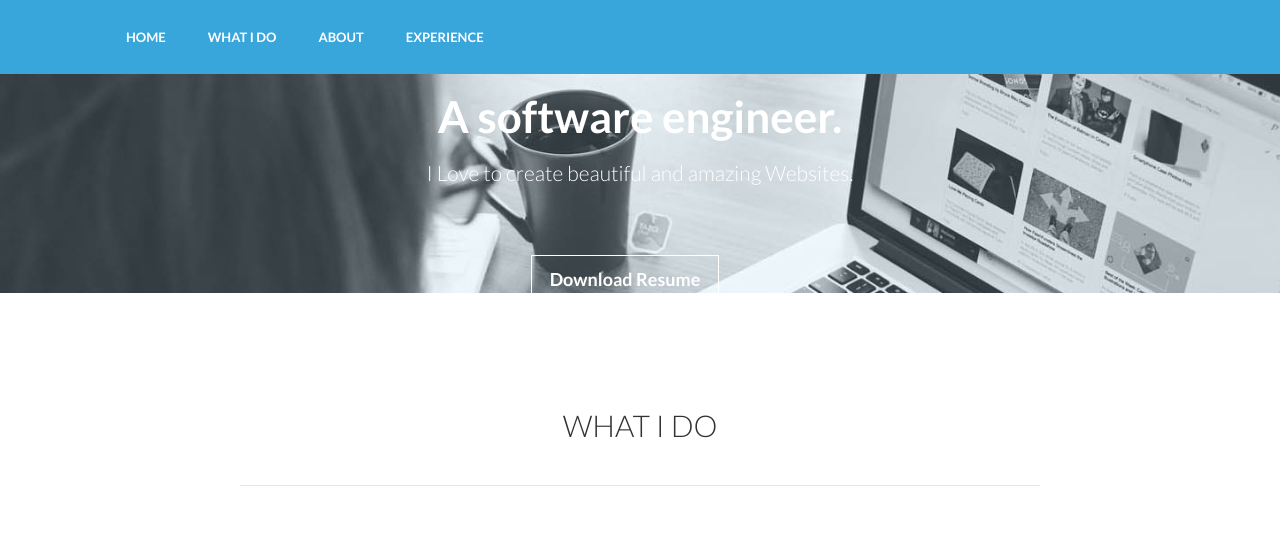
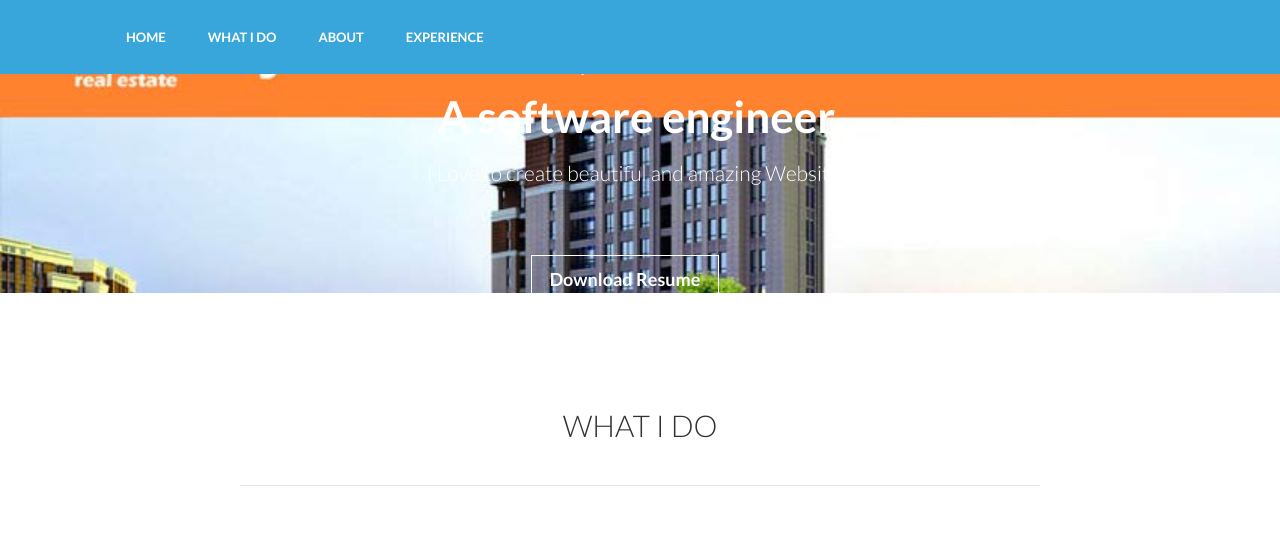
Before and after one commit to RuijiaX/RuijiaX.github.io, a plain HTML site: page index.html in a window 1280 px wide. Shown: the top 543 px of the page. Drawn offline with nearby package versions, Linux system fonts and the light colour scheme.

Commit message:
test home

```diff
--- a/css/style.css
+++ b/css/style.css
@@ -104,7 +104,7 @@ a:focus {
 #header .breadcrumb > li a { color: #ffffff }
 /* Home Style */
 #home {
-    background: url(../img/bg/01.jpg);
+    background: url(../img/portfolio/01.jpg);
     background-size: cover;
     background-position: center;
     background-attachment: fixed;
```
